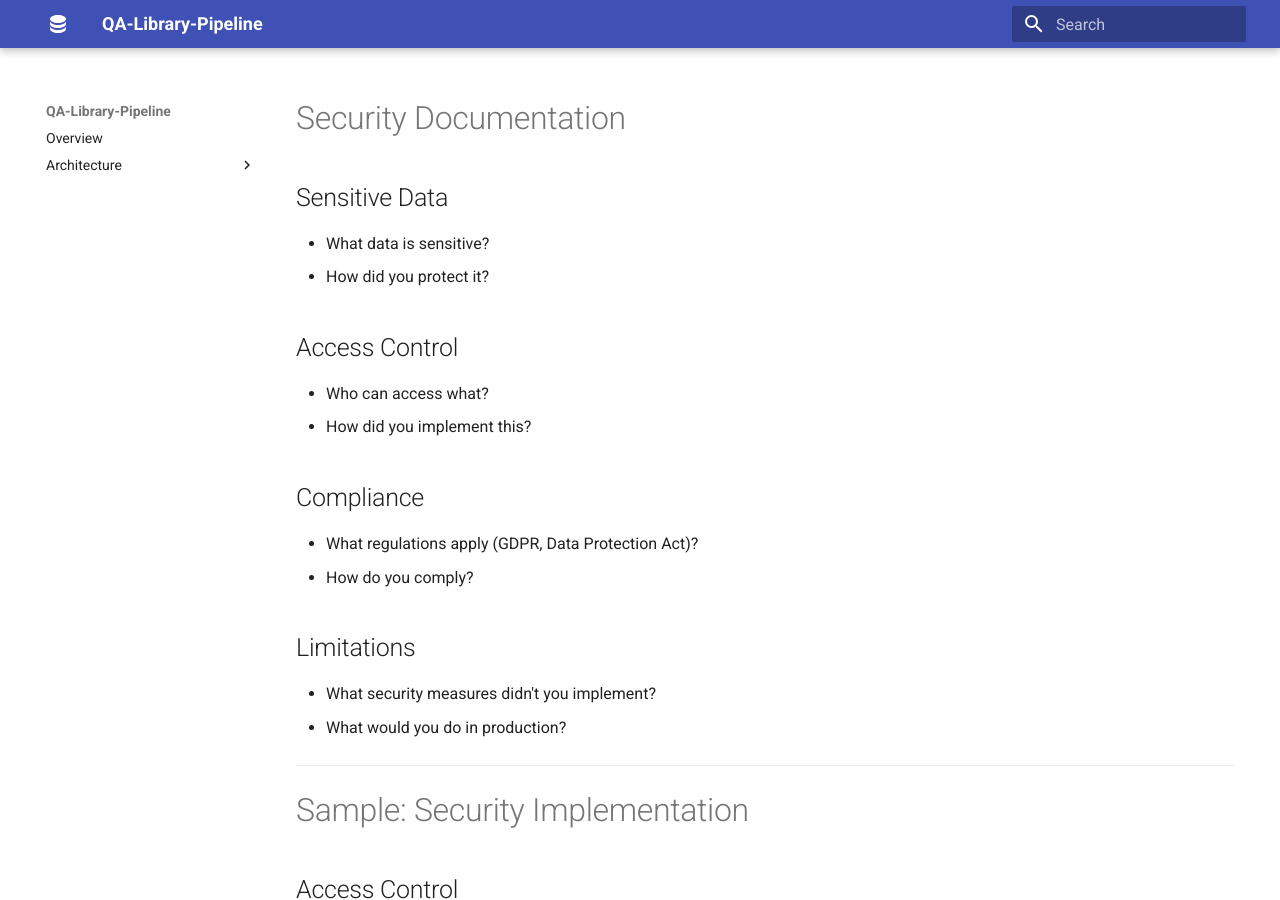
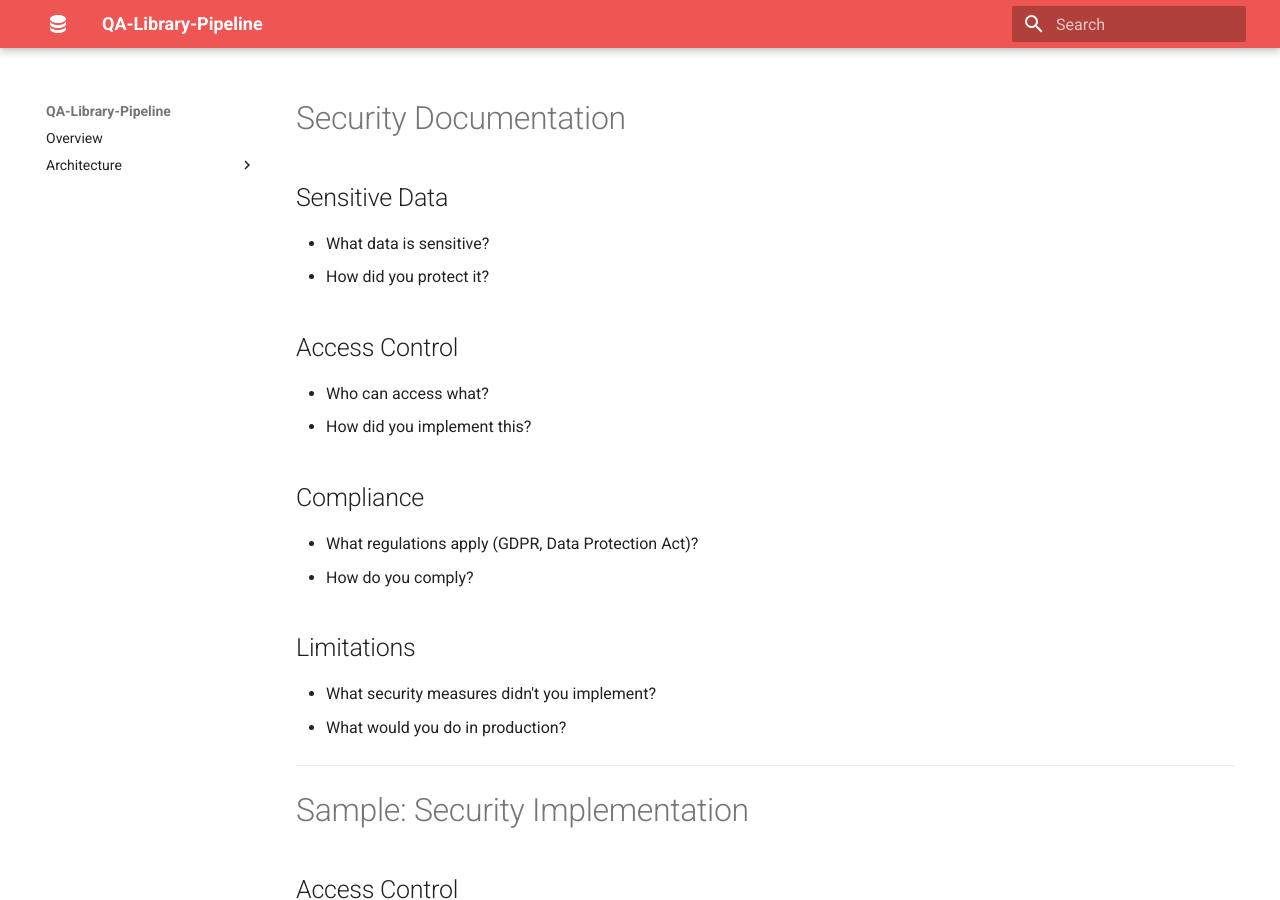
Before and after one commit to LeeScruby97/qa-library-pipeline, an MkDocs documentation site: the page built from docs/SECURITY.md, in a window 1280 px wide and 900 px high. Built offline with MkDocs 1.6.1 and Material for MkDocs 9.7.7, drawn with Linux system fonts in a browser that asks for light colours.

Commit message:
MKDocs Updates

```diff
--- a/mkdocs.yml
+++ b/mkdocs.yml
@@ -18,6 +18,8 @@ theme:
       logo: material/database
     static_templates:
       - 404.html
+    palette:
+      primary: red
 
 # Extensions
 markdown_extensions:
```
